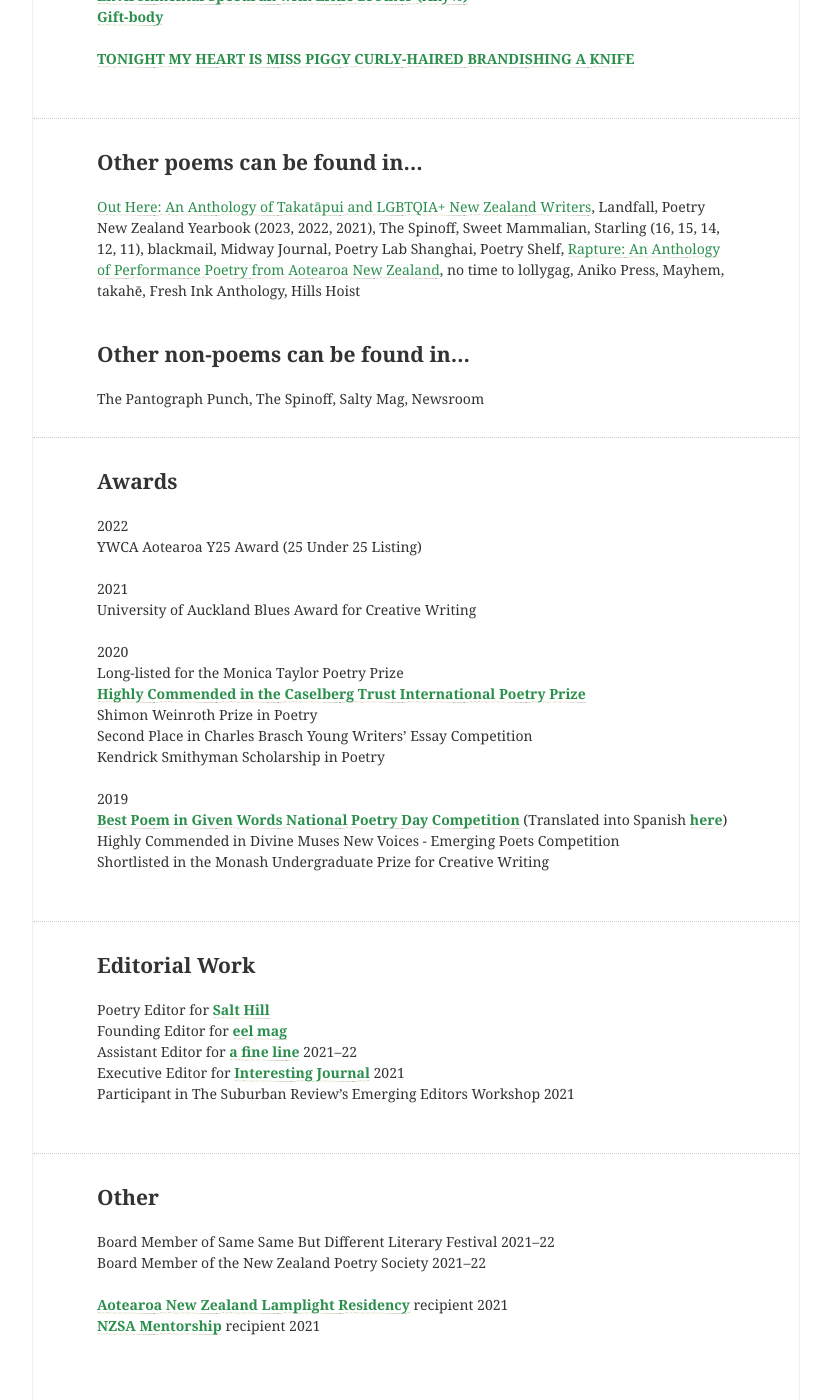
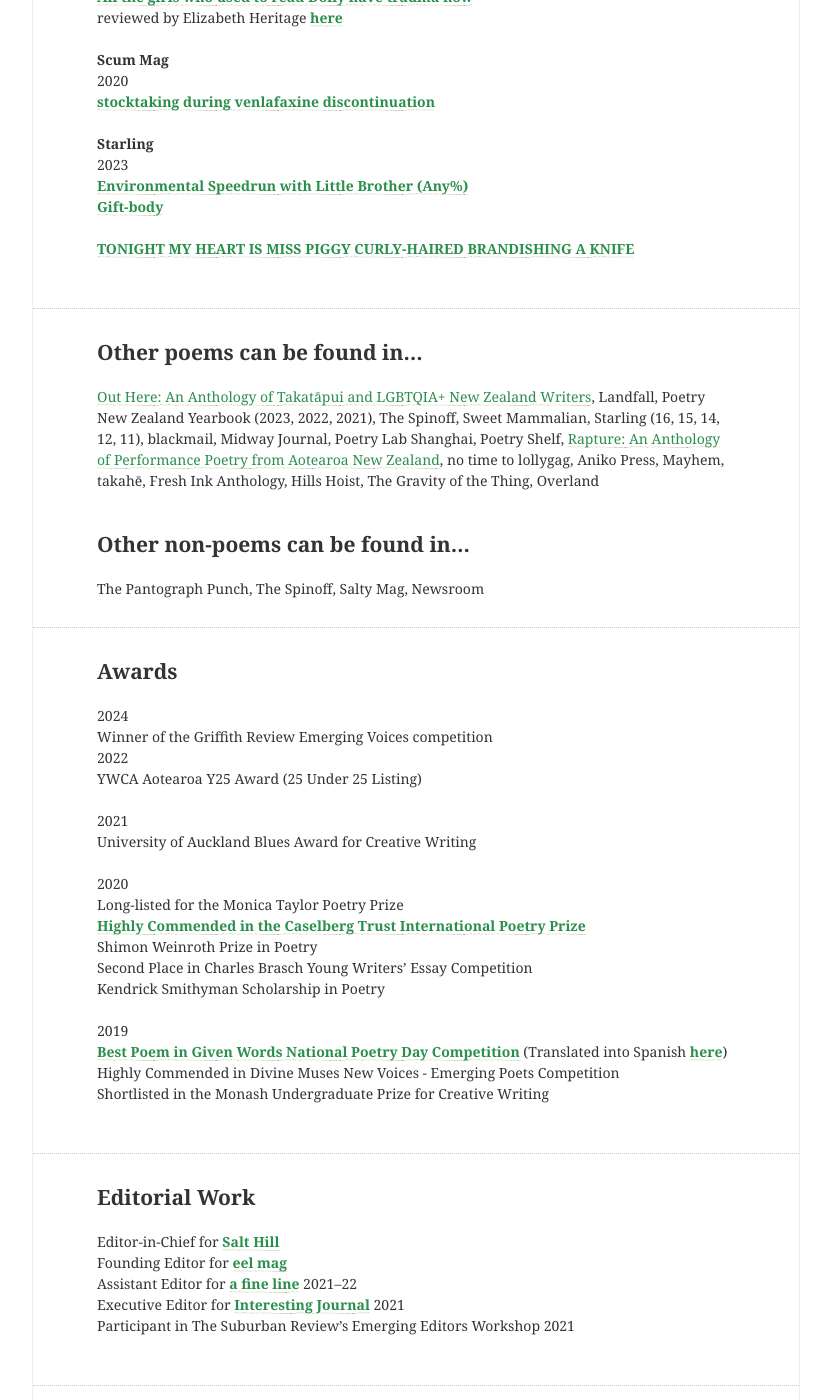
Before and after one commit to lilyholloway/lilyholloway.github.io, a Jekyll site: the page built from cv.md, in a window 1280 px wide and 1400 px high, scrolled down 1484 px. Shown: the whole window, without its empty margins (224-1055 px from the left). Built offline with Jekyll 4.4.1, drawn with Linux system fonts in a browser that asks for light colours; nearby versions of some CDN libraries; some of the changed text lies outside the part shown.

Commit message:
Update cv.md

```diff
--- a/cv.md
+++ b/cv.md
@@ -12,6 +12,17 @@
 <br>
 
 ---
+## **Selected Fiction**
+**Griffith Review**<br>
+ Forthcoming<br>
+ LOAD<br>
+ <br>
+ **Sundog Lit**<br>
+ Forthcoming<br>
+ POOR BEAST<br>
+ <br>
+
+---
 ## **Selected Poems**
 
 **Turbine | Kapohau**<br>
@@ -21,10 +32,6 @@
 **HAD**<br>
  2022<br>
 **<a href="https://www.havehashad.com/hadposts/prayer-in-which-i-do-not-say-manic-pixie-dream-girl">PRAYER IN WHICH I DO NOT SAY MANIC PIXIE DREAM GIRL</a>**<br>
-<br>
-**Overcommunicate: Celebration**<br>
- 2022<br>
-**<a href="https://www.overcomcelebrate.com/transweek">I am born, my gender two swans</a>**<br>
 <br>
 **Peach Mag**<br>
 2022<br>
@@ -60,7 +67,7 @@
 
 ---
 ## **Other poems can be found in...** <br>
-<a href="https://aucklanduniversitypress.co.nz/out-here-an-anthology-of-takat-pui-and-lgbtqia-writers-from-aotearoa/">Out Here: An Anthology of Takatāpui and LGBTQIA+ New Zealand Writers</a>, Landfall, Poetry New Zealand Yearbook (2023, 2022, 2021), The Spinoff, Sweet Mammalian, Starling (16, 15, 14, 12, 11), blackmail, Midway Journal, Poetry Lab Shanghai, Poetry Shelf, <a href="https://aucklanduniversitypress.co.nz/rapture/">Rapture: An Anthology of Performance Poetry from Aotearoa New Zealand</a>, no time to lollygag, Aniko Press, Mayhem, takahē, Fresh Ink Anthology, Hills Hoist<br>
+<a href="https://aucklanduniversitypress.co.nz/out-here-an-anthology-of-takat-pui-and-lgbtqia-writers-from-aotearoa/">Out Here: An Anthology of Takatāpui and LGBTQIA+ New Zealand Writers</a>, Landfall, Poetry New Zealand Yearbook (2023, 2022, 2021), The Spinoff, Sweet Mammalian, Starling (16, 15, 14, 12, 11), blackmail, Midway Journal, Poetry Lab Shanghai, Poetry Shelf, <a href="https://aucklanduniversitypress.co.nz/rapture/">Rapture: An Anthology of Performance Poetry from Aotearoa New Zealand</a>, no time to lollygag, Aniko Press, Mayhem, takahē, Fresh Ink Anthology, Hills Hoist, The Gravity of the Thing, Overland<br>
 <br>
 ## **Other non-poems can be found in...** <br>
 The Pantograph Punch, The Spinoff, Salty Mag, Newsroom
@@ -69,6 +76,8 @@
 
 ---
 ## **Awards**<br>
+2024<br>
+Winner of the Griffith Review Emerging Voices competition<br>
 2022<br>
 YWCA Aotearoa Y25 Award (25 Under 25 Listing)<br>
 <br>
@@ -90,7 +99,7 @@
 
 ---
 ## **Editorial Work**<br>
-Poetry Editor for **<a href="https://salthilljournal.net/">Salt Hill</a>**<br>
+Editor-in-Chief for **<a href="https://salthilljournal.net/">Salt Hill</a>**<br>
 Founding Editor for **<a href="https://eelmag.com">eel mag</a>**<br>
 Assistant Editor for **<a href="https://poetrysociety.org.nz/poems-reviews/a-fine-line-quarterly-magazine/">a fine line</a>** 2021–22<br>
 Executive Editor for **<a href="https://www.interestingjournal.com/who-we-are">Interesting Journal</a>** 2021<br>
```
